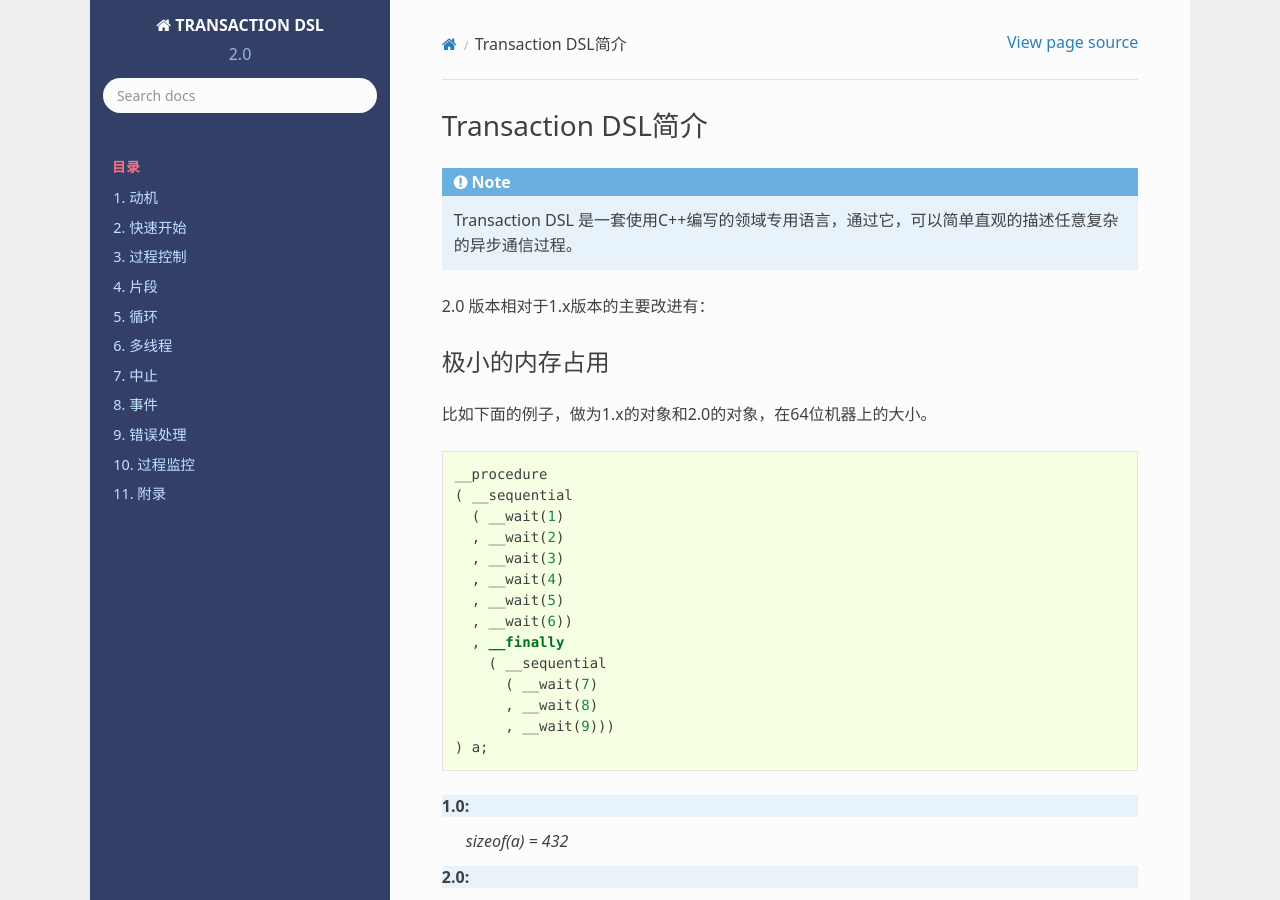
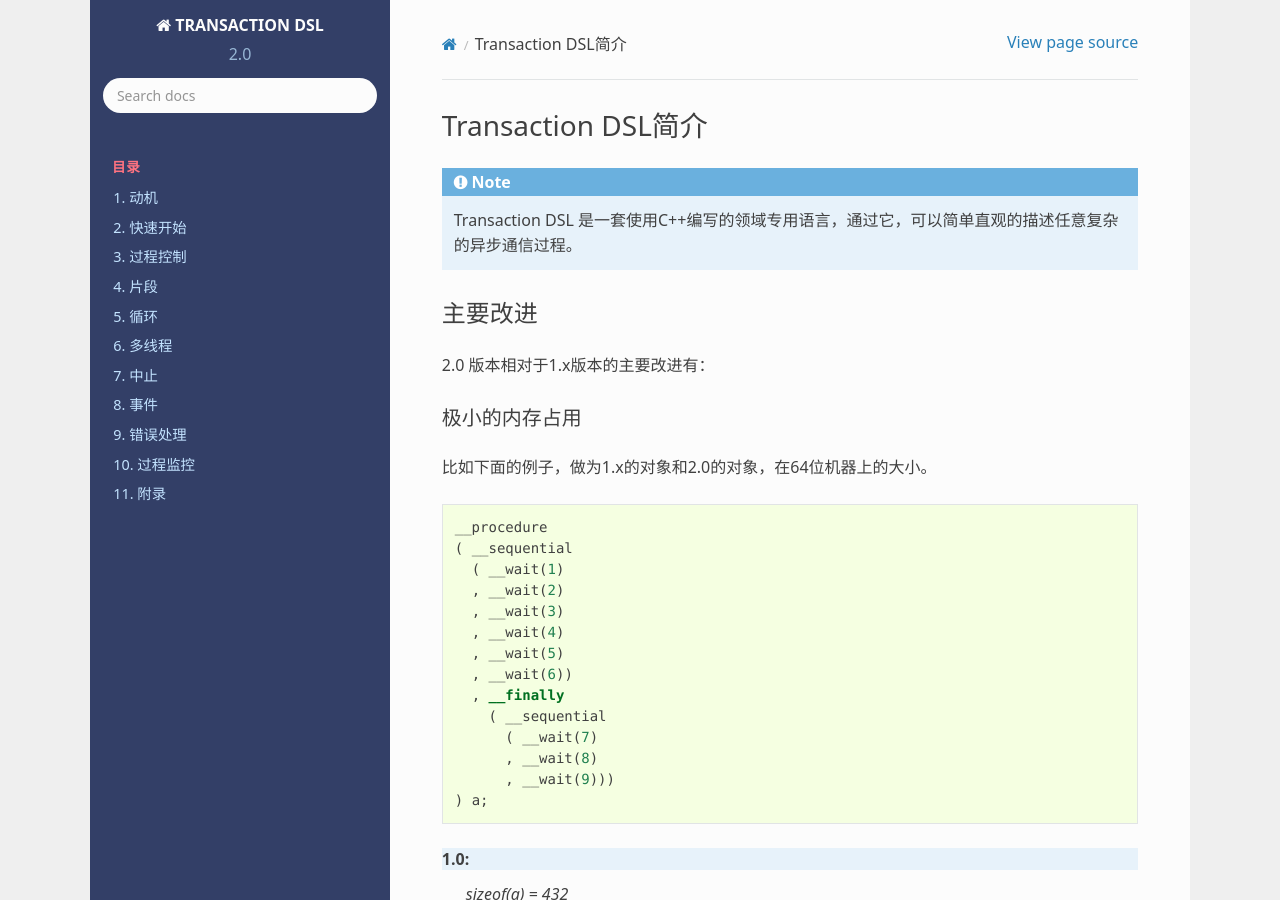
Before and after one commit to godsme/trans-dsl-2, a Sphinx documentation site: the page built from doc/source/index.rst, in a window 1280 px wide and 900 px high. Built offline with Sphinx 7.4.7 and the Read the Docs theme 2.0.0, drawn with Linux system fonts in a browser that asks for light colours; formulas are drawn with MathJax 3.

Commit message:
refactored doc

```diff
--- a/doc/source/index.rst
+++ b/doc/source/index.rst
@@ -4,10 +4,13 @@
 
 .. note:: Transaction DSL 是一套使用C++编写的领域专用语言，通过它，可以简单直观的描述任意复杂的异步通信过程。
 
+主要改进
+------------
+
 2.0 版本相对于1.x版本的主要改进有：
 
 极小的内存占用
-----------------------
++++++++++++++++++++++++
 
 比如下面的例子，做为1.x的对象和2.0的对象，在64位机器上的大小。
 
@@ -63,7 +66,7 @@
 
 
 更快的性能
-----------------------
++++++++++++++++++++++++
 
 对于上面的action，在同样的设备上的运行耗时为：
 
@@ -75,19 +78,19 @@
 
 
 新的循环设计
-----------------------
++++++++++++++++++++++++
 
 参见 :ref:`loop`
 
 
 清晰一致的错误处理策略
-----------------------
++++++++++++++++++++++++++++++++++++
 
 参见 :ref:`error-handling`
 
 
 简化用户定义方式
-----------------------
++++++++++++++++++++++++
 
 - 对于 ``sync action`` 和 ``predicate`` ，可以直接使用函数和lambda，同时也允许使用 ``仿函数`` ；
 - 对于 ``atom action`` ， 无需从任何接口类继承，而是直接定义相关函数即可。
```
